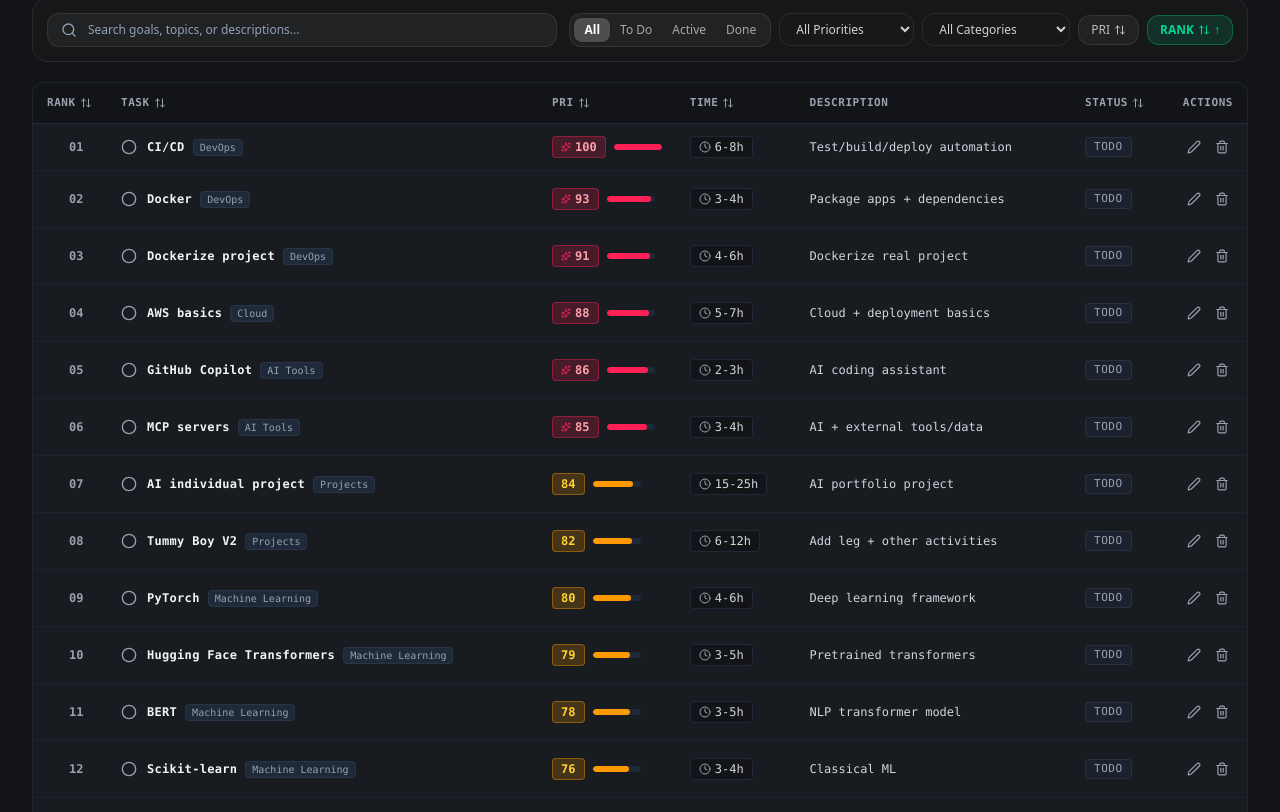
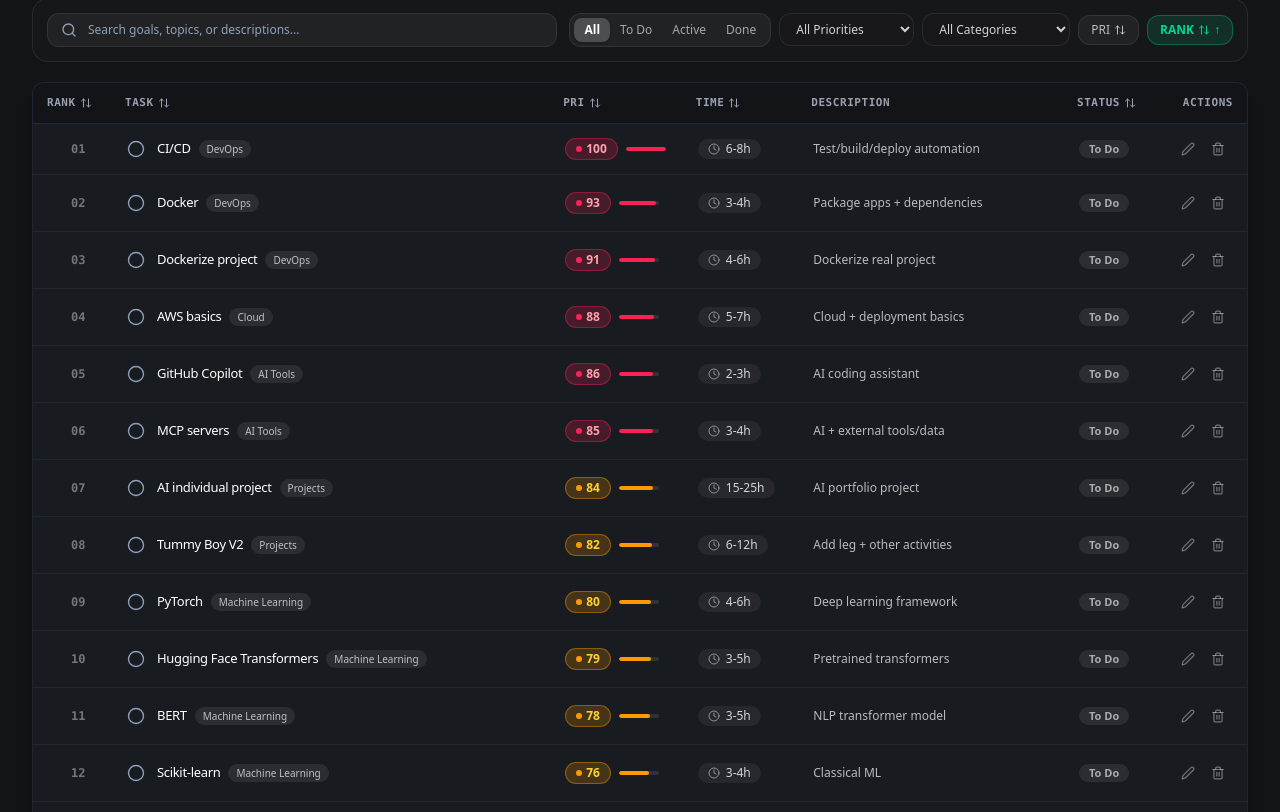
Before and after one commit to aroshwijesinghe/ToDo, a React (Vite) app: page / in a window 1280 px wide. Shown: the part 468-1280 px from the top of the page. Built offline with nearby package versions, Linux system fonts and the light colour scheme.

Commit message:
refined table rows with Apple style checkmarks, rounded tags and cleaner hover states

```diff
--- a/src/components/TaskRow.tsx
+++ b/src/components/TaskRow.tsx
@@ -7,7 +7,6 @@
   Trash2,
   ChevronUp,
   ChevronDown,
-  Sparkles
 } from 'lucide-react';
 import { TodoTask } from '../types/todo';
 import { getPriorityColor } from '../utils/helpers';
@@ -37,20 +36,20 @@
 
   return (
     <tr
-      className={`group border-b font-mono text-xs transition-colors ${
+      className={`group border-b text-xs transition-colors duration-150 ${
         isDark
-          ? `border-gray-800/60 hover:bg-[#181c22]/90 ${isCompleted ? 'opacity-40 bg-[#14161a]/40' : ''}`
-          : `border-gray-200 hover:bg-emerald-50/40 ${isCompleted ? 'opacity-50 bg-gray-50' : 'bg-white'}`
+          ? `border-white/[0.05] hover:bg-white/[0.04] ${isCompleted ? 'opacity-40 bg-white/[0.01]' : ''}`
+          : `border-black/[0.04] hover:bg-black/[0.02] ${isCompleted ? 'opacity-50 bg-black/[0.01]' : 'bg-white'}`
       }`}
     >
       {/* RANK */}
-      <td className="py-3 px-3.5 whitespace-nowrap">
+      <td className="py-3 px-4 whitespace-nowrap">
         <div className="flex items-center gap-1.5">
           <div className="flex flex-col opacity-0 group-hover:opacity-100 transition-opacity">
             {onMoveUp && (
               <button
                 onClick={onMoveUp}
-                className="text-gray-400 hover:text-emerald-500 p-0.5"
+                className="text-slate-400 hover:text-emerald-500 p-0.5"
                 title="Move Up"
               >
                 <ChevronUp className="w-3 h-3" />
@@ -59,7 +58,7 @@
             {onMoveDown && (
               <button
                 onClick={onMoveDown}
-                className="text-gray-400 hover:text-emerald-500 p-0.5"
+                className="text-slate-400 hover:text-emerald-500 p-0.5"
                 title="Move Down"
               >
                 <ChevronDown className="w-3 h-3" />
@@ -67,10 +66,10 @@
             )}
           </div>
           <span
-            className={`font-bold transition-colors w-6 ${
+            className={`font-mono font-semibold transition-colors w-6 ${
               isDark
-                ? 'text-gray-400 group-hover:text-emerald-400'
-                : 'text-gray-500 group-hover:text-emerald-600'
+                ? 'text-white/40 group-hover:text-emerald-400'
+                : 'text-slate-400 group-hover:text-emerald-600'
             }`}
           >
             {task.rank.toString().padStart(2, '0')}
@@ -79,39 +78,39 @@
       </td>
 
       {/* TASK NAME & CATEGORY */}
-      <td className="py-3 px-3.5">
-        <div className="flex items-center gap-2.5">
+      <td className="py-3 px-4">
+        <div className="flex items-center gap-3">
           <button
             onClick={() => onToggleStatus(task.id)}
-            className="text-gray-400 hover:text-emerald-500 transition-colors shrink-0"
-            title={`Status: ${task.status}. Click to advance.`}
+            className="transition-transform active:scale-90 shrink-0"
+            title={`Status: ${task.status}. Click to cycle.`}
           >
             {isCompleted ? (
-              <CheckCircle2 className="w-4 h-4 text-emerald-500" />
+              <CheckCircle2 className="w-4.5 h-4.5 text-emerald-500 fill-emerald-500/20" />
             ) : isInProgress ? (
               <div className="w-4 h-4 rounded-full border-2 border-amber-500 border-t-transparent animate-spin" />
             ) : (
-              <Circle className="w-4 h-4 text-gray-400 group-hover:text-gray-600 dark:group-hover:text-gray-300" />
+              <Circle className="w-4.5 h-4.5 text-slate-400 group-hover:text-slate-600 dark:group-hover:text-white/70 stroke-[1.8]" />
             )}
           </button>
           <div>
             <span
-              className={`font-semibold tracking-wide transition-colors ${
+              className={`font-medium tracking-tight text-[13px] transition-colors ${
                 isCompleted
-                  ? 'line-through text-gray-400'
+                  ? 'line-through text-slate-400 dark:text-white/40'
                   : isDark
-                  ? 'text-gray-100 group-hover:text-emerald-300'
-                  : 'text-gray-900 group-hover:text-emerald-700'
+                  ? 'text-white group-hover:text-emerald-300'
+                  : 'text-slate-900 group-hover:text-emerald-700'
               }`}
             >
               {task.task}
             </span>
             {task.category && (
               <span
-                className={`ml-2 text-[10px] px-1.5 py-0.5 rounded border ${
+                className={`ml-2 text-[10px] font-medium px-2 py-0.5 rounded-full ${
                   isDark
-                    ? 'bg-gray-800 text-gray-400 border-gray-700/50'
-                    : 'bg-gray-100 text-gray-600 border-gray-200'
+                    ? 'bg-white/[0.08] text-white/70'
+                    : 'bg-black/[0.04] text-slate-600'
                 }`}
               >
                 {task.category}
@@ -122,18 +121,28 @@
       </td>
 
       {/* PRIORITY SCORE (PRI) */}
-      <td className="py-3 px-3.5 whitespace-nowrap">
+      <td className="py-3 px-4 whitespace-nowrap">
         <div className="flex items-center gap-2">
           <span
-            className={`inline-flex items-center gap-1 px-2 py-0.5 rounded font-bold border ${priColor.badge}`}
+            className={`inline-flex items-center gap-1 px-2.5 py-0.5 rounded-full text-xs font-semibold border ${priColor.badge}`}
           >
-            {task.pri >= 85 && <Sparkles className="w-2.5 h-2.5 text-rose-500" />}
+            <span
+              className={`w-1.5 h-1.5 rounded-full ${
+                task.pri >= 85
+                  ? 'bg-rose-500'
+                  : task.pri >= 70
+                  ? 'bg-amber-500'
+                  : task.pri >= 50
+                  ? 'bg-blue-500'
+                  : 'bg-slate-400'
+              }`}
+            />
             {task.pri}
           </span>
-          {/* Priority Heat Bar */}
+          {/* Priority Micro Bar */}
           <div
-            className={`w-12 rounded-full h-1.5 overflow-hidden hidden sm:block ${
-              isDark ? 'bg-gray-800' : 'bg-gray-200'
+            className={`w-10 rounded-full h-1 overflow-hidden hidden sm:block ${
+              isDark ? 'bg-white/10' : 'bg-black/10'
             }`}
           >
             <div
@@ -144,7 +153,7 @@
                   ? 'bg-amber-500'
                   : task.pri >= 50
                   ? 'bg-blue-500'
-                  : 'bg-gray-400'
+                  : 'bg-slate-400'
               }`}
               style={{ width: `${task.pri}%` }}
             />
@@ -153,65 +162,65 @@
       </td>
 
       {/* TIME ESTIMATE */}
-      <td className="py-3 px-3.5 whitespace-nowrap">
+      <td className="py-3 px-4 whitespace-nowrap">
         <span
-          className={`inline-flex items-center gap-1 px-2 py-0.5 rounded border font-mono ${
+          className={`inline-flex items-center gap-1.5 px-2.5 py-0.5 rounded-full text-xs font-medium ${
             isDark
-              ? 'bg-[#121417] text-gray-300 border-gray-800'
-              : 'bg-gray-50 text-gray-700 border-gray-200'
+              ? 'bg-white/[0.06] text-white/80'
+              : 'bg-black/[0.04] text-slate-700'
           }`}
         >
-          <Clock className="w-3 h-3 text-gray-400" />
+          <Clock className="w-3 h-3 opacity-60" />
           {task.time}
         </span>
       </td>
 
       {/* DESCRIPTION */}
-      <td className="py-3 px-3.5">
+      <td className="py-3 px-4">
         <span
-          className={
+          className={`line-clamp-1 ${
             isCompleted
-              ? 'text-gray-400'
+              ? 'text-slate-400 dark:text-white/40'
               : isDark
-              ? 'text-gray-300'
-              : 'text-gray-700'
-          }
+              ? 'text-white/70'
+              : 'text-slate-600'
+          }`}
         >
           {task.description}
         </span>
       </td>
 
       {/* STATUS BADGE */}
-      <td className="py-3 px-3.5 whitespace-nowrap">
+      <td className="py-3 px-4 whitespace-nowrap">
         <button
           onClick={() => onToggleStatus(task.id)}
-          className={`px-2 py-0.5 rounded text-[11px] font-mono font-medium border uppercase tracking-wider transition-all ${
+          className={`px-2.5 py-0.5 rounded-full text-[11px] font-semibold transition-all ${
             isCompleted
               ? isDark
-                ? 'bg-emerald-500/15 text-emerald-400 border-emerald-500/30'
-                : 'bg-emerald-50 text-emerald-700 border-emerald-200'
+                ? 'bg-emerald-500/20 text-emerald-400'
+                : 'bg-emerald-50 text-emerald-700'
               : isInProgress
               ? isDark
-                ? 'bg-amber-500/15 text-amber-300 border-amber-500/30'
-                : 'bg-amber-50 text-amber-700 border-amber-200'
+                ? 'bg-amber-500/20 text-amber-300'
+                : 'bg-amber-50 text-amber-700'
               : isDark
-              ? 'bg-gray-800/60 text-gray-400 border-gray-700/50'
-              : 'bg-gray-100 text-gray-600 border-gray-200'
+              ? 'bg-white/[0.08] text-white/60'
+              : 'bg-black/[0.05] text-slate-600'
           }`}
         >
-          {task.status}
+          {task.status === 'in-progress' ? 'Active' : task.status === 'completed' ? 'Done' : 'To Do'}
         </button>
       </td>
 
       {/* ACTIONS */}
-      <td className="py-3 px-3.5 text-right whitespace-nowrap">
-        <div className="flex items-center justify-end gap-1.5">
+      <td className="py-3 px-4 text-right whitespace-nowrap">
+        <div className="flex items-center justify-end gap-1">
           <button
             onClick={() => onEdit(task)}
-            className={`p-1 rounded transition-all ${
+            className={`p-1.5 rounded-lg transition-all ${
               isDark
-                ? 'text-gray-400 hover:text-emerald-400 hover:bg-gray-800'
-                : 'text-gray-500 hover:text-emerald-600 hover:bg-gray-100'
+                ? 'text-white/40 hover:text-white hover:bg-white/10'
+                : 'text-slate-400 hover:text-slate-900 hover:bg-black/5'
             }`}
             title="Edit Task"
           >
@@ -219,10 +228,10 @@
           </button>
           <button
             onClick={() => onDelete(task.id)}
-            className={`p-1 rounded transition-all ${
+            className={`p-1.5 rounded-lg transition-all ${
               isDark
-                ? 'text-gray-400 hover:text-rose-400 hover:bg-gray-800'
-                : 'text-gray-500 hover:text-rose-600 hover:bg-gray-100'
+                ? 'text-white/40 hover:text-rose-400 hover:bg-rose-500/15'
+                : 'text-slate-400 hover:text-rose-600 hover:bg-rose-50'
             }`}
             title="Delete Task"
           >
```
